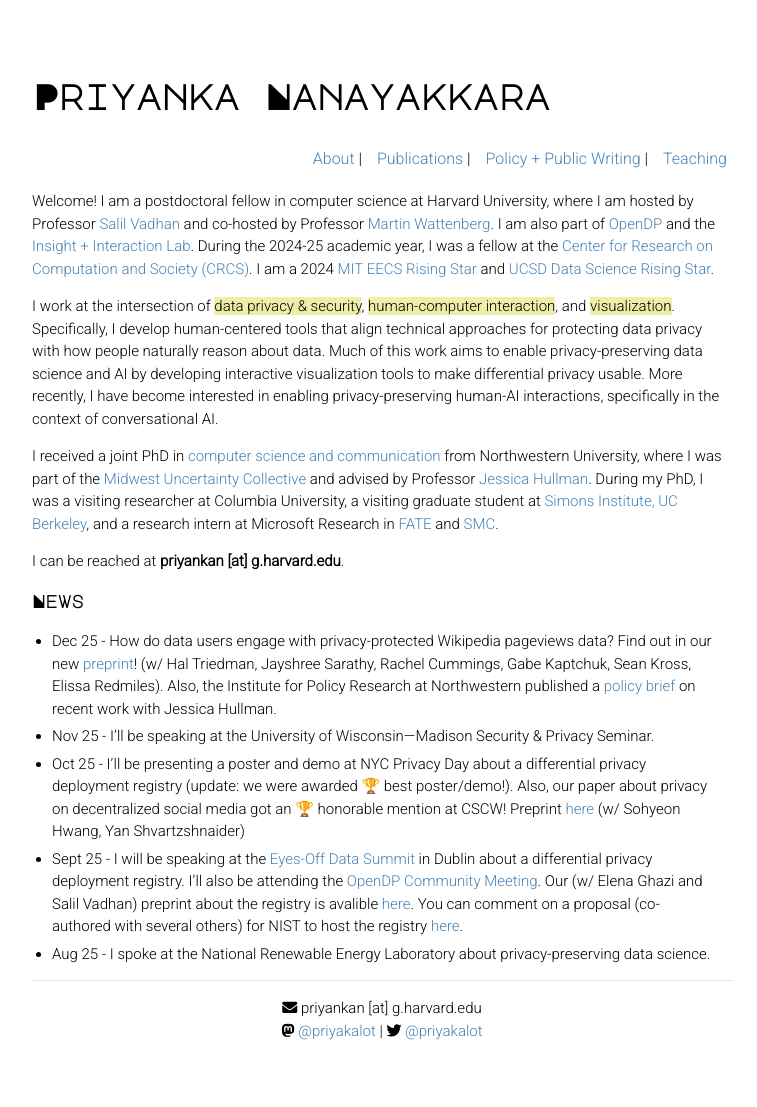
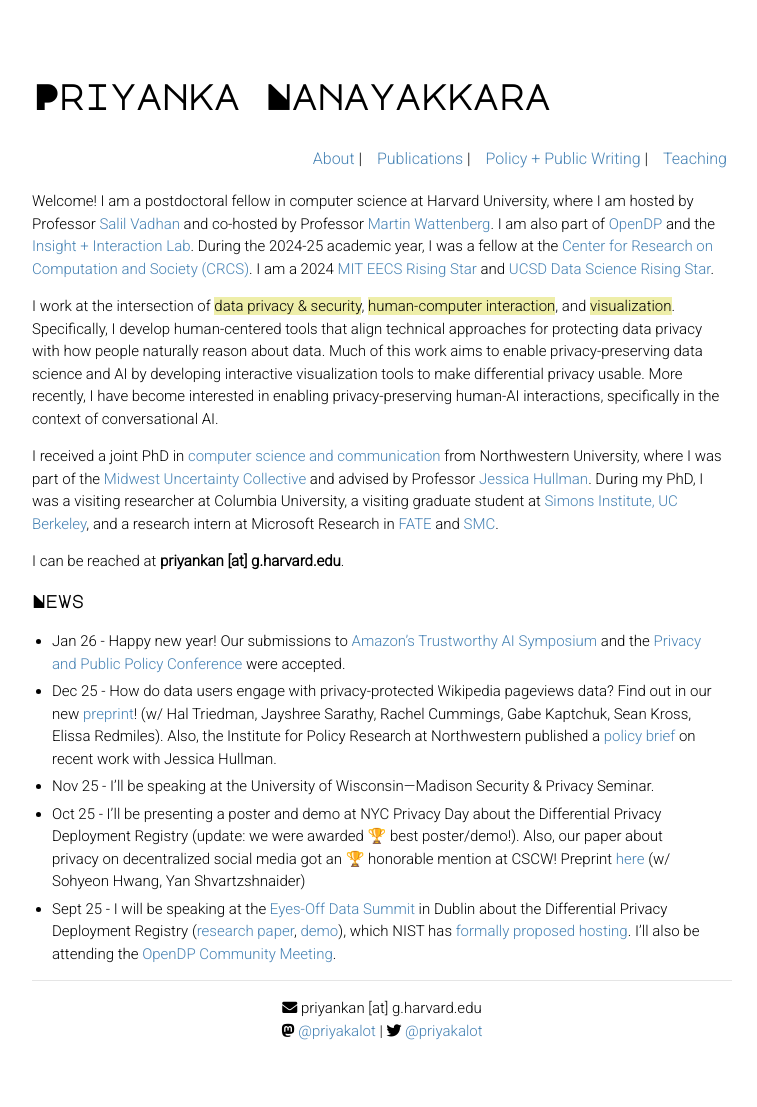
Before and after one commit to priyakalot/priyakalot.github.io, a Jekyll site: the page built from index.md, in a window 1280 px wide. Shown: the whole page, without its empty margins (258-1015 px from the left). Built offline with Jekyll 4.4.1, drawn with Linux system fonts in a browser that asks for light colours; nearby versions of some CDN libraries.

Commit message:
Update index.md

```diff
--- a/index.md
+++ b/index.md
@@ -10,11 +10,12 @@ I received a joint PhD in <a href="https://tsb.northwestern.edu/" target="_blank
 I can be reached at **priyankan [at] g.harvard.edu**.
 
 ### News
+* Jan 26 - Happy new year! Our submissions to <a href="https://www.amazon.science/conferences-and-events/trusted-ai-symposium-2026" target="_blank">Amazon's Trustworthy AI Symposium</a> and the <a href="https://privacypublicpolicy-conference.github.io/website/" target="_blank">Privacy and Public Policy Conference</a> were accepted.
 * Dec 25 - How do data users engage with privacy-protected Wikipedia pageviews data? Find out in our new <a href="https://arxiv.org/pdf/2512.06534" target="_blank">preprint</a>! (w/ Hal Triedman, Jayshree Sarathy, Rachel Cummings, Gabe Kaptchuk, Sean Kross, Elissa Redmiles). Also, the Institute for Policy Research at Northwestern published a <a href="https://www.ipr.northwestern.edu/nanayakkara-hullman-policybrief-2025.pdf" target="_blank">policy brief</a> on recent work with Jessica Hullman.
 * Nov 25 - I'll be speaking at the University of Wisconsin—Madison Security & Privacy Seminar.
-* Oct 25 - I'll be presenting a poster and demo at NYC Privacy Day about a differential privacy deployment registry (update: we were awarded 🏆 best poster/demo!). Also, our paper about privacy on decentralized social media got an 🏆 honorable mention at CSCW! Preprint <a href="https://arxiv.org/pdf/2503.02150" target="_blank">here</a> (w/ Sohyeon Hwang, Yan Shvartzshnaider)
-* Sept 25 - I will be speaking at the <a href="https://www.eodsummit.com/" target="_blank">Eyes-Off Data Summit</a> in Dublin about a differential privacy deployment registry. I'll also be attending the <a href="https://opendp.org/calendar_event/2025-opendp-community-meeting/" target="_blank">OpenDP Community Meeting</a>. Our (w/ Elena Ghazi and Salil Vadhan) preprint about the registry is avalible <a href="https://arxiv.org/abs/2509.13509" target="_blank">here</a>. You can comment on a proposal (co-authored with several others) for NIST to host the registry <a href="https://csrc.nist.gov/pubs/ir/8588/ipd" target="_blank">here</a>.
-* Aug 25 - I spoke at the National Renewable Energy Laboratory about privacy-preserving data science.
+* Oct 25 - I'll be presenting a poster and demo at NYC Privacy Day about the Differential Privacy Deployment Registry (update: we were awarded 🏆 best poster/demo!). Also, our paper about privacy on decentralized social media got an 🏆 honorable mention at CSCW! Preprint <a href="https://arxiv.org/pdf/2503.02150" target="_blank">here</a> (w/ Sohyeon Hwang, Yan Shvartzshnaider)
+* Sept 25 - I will be speaking at the <a href="https://www.eodsummit.com/" target="_blank">Eyes-Off Data Summit</a> in Dublin about the Differential Privacy Deployment Registry (<a href="https://arxiv.org/abs/2509.13509" target="_blank">research paper</a>, <a href="https://registry.opendp.org/deployments-registry/" target="_blank">demo</a>), which NIST has <a href="https://csrc.nist.gov/pubs/ir/8588/ipd" target="_blank">formally proposed hosting</a>. I'll also be attending the <a href="https://opendp.org/calendar_event/2025-opendp-community-meeting/" target="_blank">OpenDP Community Meeting</a>.
+<!---* Aug 25 - I spoke at the National Renewable Energy Laboratory about privacy-preserving data science.-->
 <!---* Jun 25 - Our (w/ Mary Anne Smart, Rachel Cummings, Gabriel Kaptchuk, Elissa Redmiles) paper was accepted to PETS! Preprint <a href="https://arxiv.org/pdf/2408.08475" target="_blank">here</a>.-->
 <!---* Jun 25 - I'm on the PC for IEEE S&P 2026 and TPDP 2025.-->
 <!---* Apr 25 - I'll be speaking at the <a href="https://absurd.cs.tufts.edu/index.html" target="_blank">Annual Boston Security Usablity Day (ABSURD)</a> at Tufts University. See you there!-->
```
